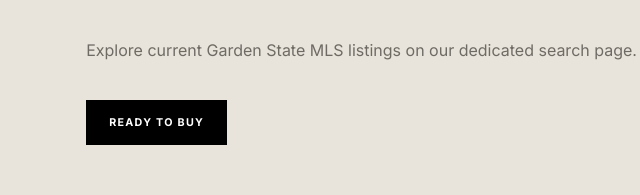
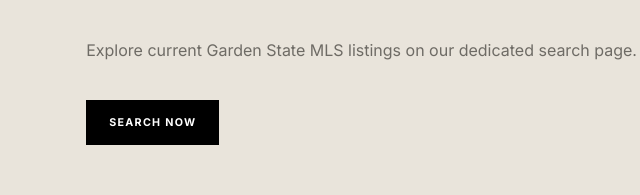
Before and after one commit to geogoldrealty-afk/geogoldrealty-site, a website built with Vite: page index.html in a window 1280 px wide. Shown: the part 1828-2023 px from the top of the page, 29-669 px from the left. Built offline with nearby package versions, Linux system fonts and the light colour scheme.

Commit message:
Rename home search call to action

```diff
--- a/index.html
+++ b/index.html
@@ -50,7 +50,7 @@
 
       <section class="search-panel" id="properties">
         <div class="section-heading"><p class="eyebrow gold">Find your next home</p><h2>Property search</h2><p>Explore current Garden State MLS listings on our dedicated search page.</p></div>
-        <p><a class="button button-dark" href="/property-search.html?market=buy">READY TO BUY</a></p>
+        <p><a class="button button-dark" href="/property-search.html?market=buy">SEARCH NOW</a></p>
       </section>
 
       <section class="feature-grid" id="buy">
```
